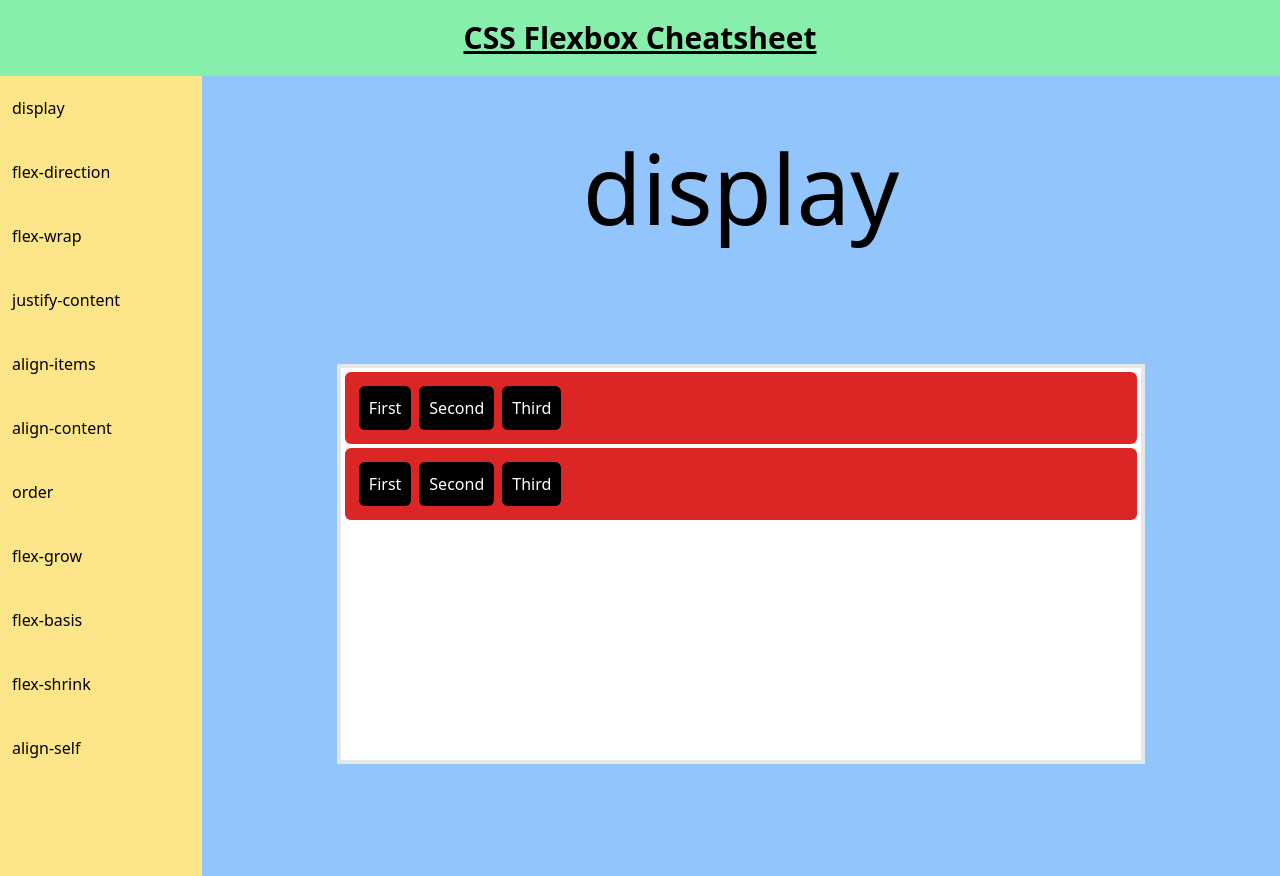
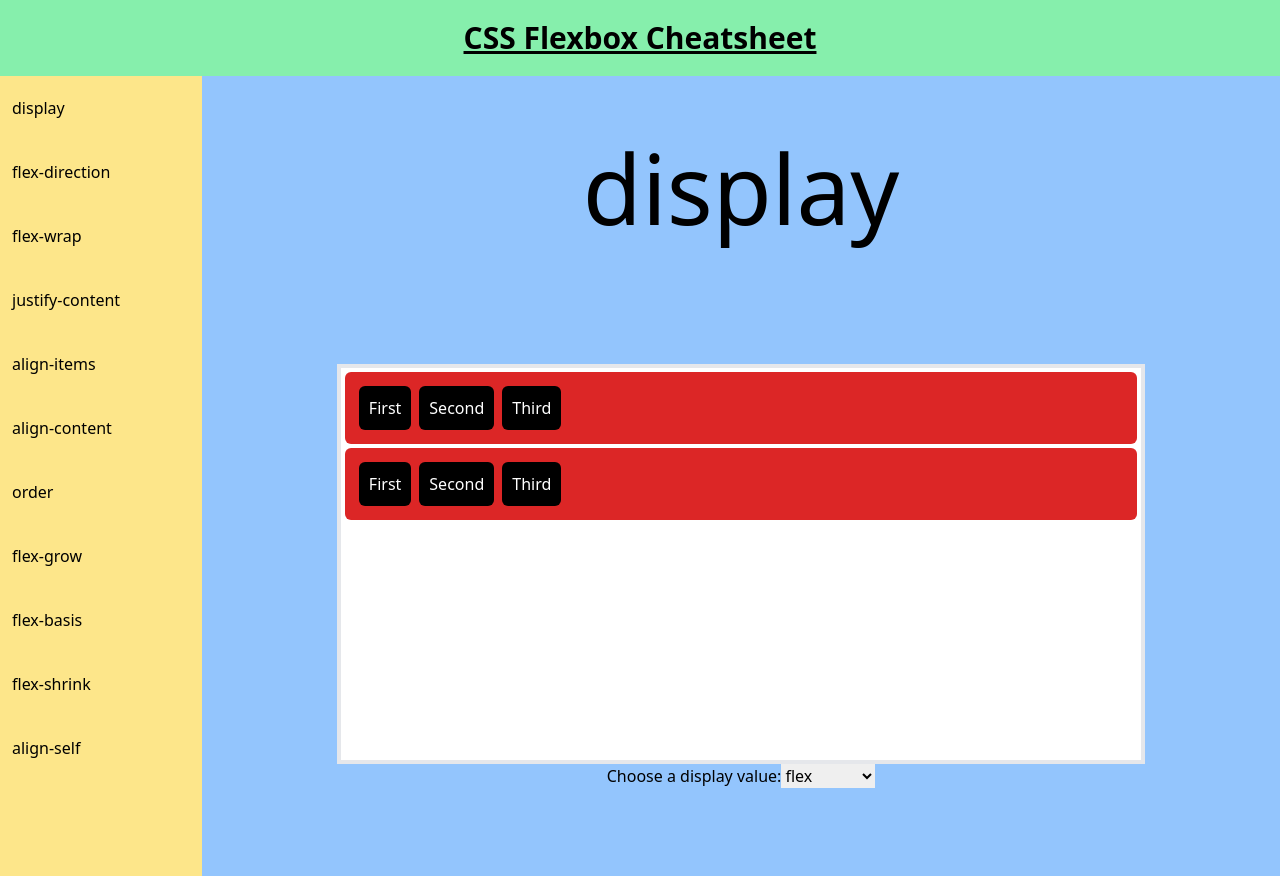
Before and after one commit to shren207/flexbox-cheatsheet, a React (Vite) app: page /0 in a window 1280 px wide. Built offline with nearby package versions, Linux system fonts and the light colour scheme.

Commit message:
세부 property별 dropdown 메뉴 지정 및 기능정상작동 확인

```diff
--- a/src/component/Content.tsx
+++ b/src/component/Content.tsx
@@ -1,8 +1,15 @@
 import { useParams } from "react-router-dom";
 import { dummy } from "../static/data";
+import { ChangeEvent, useState } from "react";
 
 export default function Content(): JSX.Element {
   const { id } = useParams();
+  const [value, setValue] = useState<string>("flex");
+
+  const updateValue = (event: ChangeEvent<HTMLSelectElement>): void => {
+    setValue(event.target.value);
+  };
+
   if (id === undefined) {
     return <div>404 Error</div>;
   }
@@ -10,7 +17,7 @@
     <article className={"bg-blue-300 w-full flex flex-col items-center"}>
       <header className={"mt-16 mb-32 text-8xl"}>{dummy[+id].title}</header>
       <main className={"bg-white w-9/12 h-3/6 border-4"}>
-        <div className={"bg-red-600 m-1 p-2.5 rounded-md flex"}>
+        <div className={`bg-red-600 m-1 p-2.5 rounded-md ${value}`}>
           <span className={"bg-black text-white m-1 p-2.5 rounded-md"}>
             First
           </span>
@@ -21,7 +28,7 @@
             Third
           </span>
         </div>
-        <div className={"bg-red-600 m-1 p-2.5 rounded-md flex"}>
+        <div className={`bg-red-600 m-1 p-2.5 rounded-md ${value}`}>
           <span className={"bg-black text-white m-1 p-2.5 rounded-md"}>
             First
           </span>
@@ -33,6 +40,17 @@
           </span>
         </div>
       </main>
+
+      <div>
+        <label htmlFor="display">Choose a display value:</label>
+        <select id="display" onChange={updateValue}>
+          <option selected>flex</option>
+          <option>inline-flex</option>
+        </select>
+      </div>
     </article>
   );
 }
+
+// 여기서 밑에 flex, inline-flex dropdown 추가하거나 하는 식으로 코드 구현하면 간단할 것 같은데...?
+// 은근 생각보다 간단할 것 같다. 노하우만 이해한다면 일일히 다 하드코딩하는 것보다 훨씬 간단할 것 같다.
```
